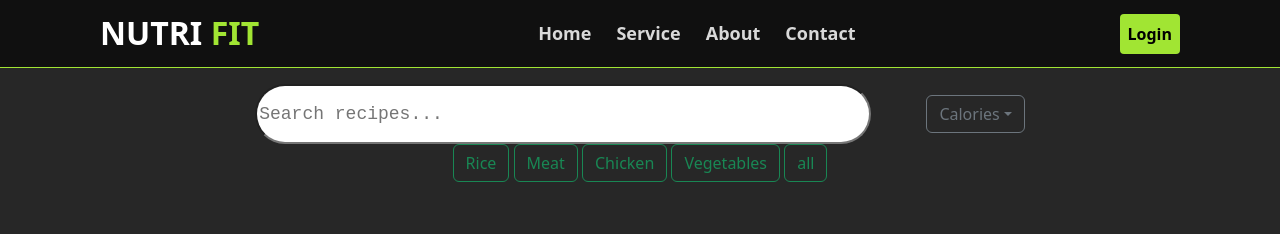
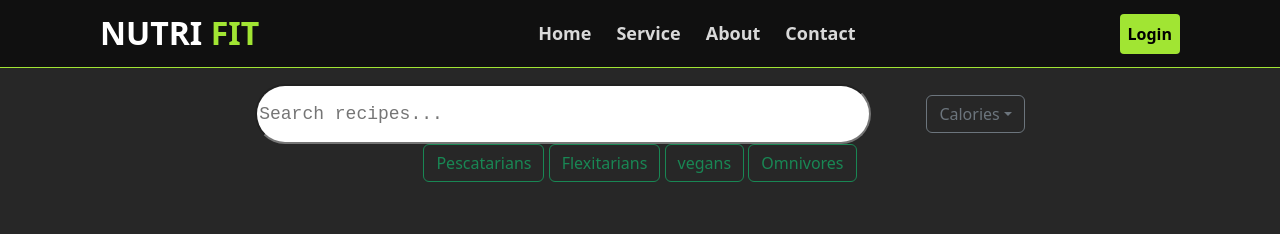
Before and after one commit to usfaql/MERAKI_Academy_Project_5_forked, a React (Create React App) app in the folder frontend/: page /recipe in a window 1280 px wide. Shown: the top 234 px of the page. Built offline with nearby package versions, Linux system fonts and the light colour scheme; no server answers.

Commit message:
show more..

```diff
--- a/frontend/src/components/Recipe/Recipe.js
+++ b/frontend/src/components/Recipe/Recipe.js
@@ -76,17 +76,6 @@ const Recipe = () => {
     setIsDropdownOpen(false);
   };
 
-  const addRecipeToSelection = (recipe) => {
-    setSelectedRecipes((prevSelection) => [...prevSelection, recipe]);
-  };
-
-  const calculateTotalCalories = () => {
-    const totalCalories = selectedRecipes.reduce(
-      (sum, recipe) => sum + recipe.recipe.calories,
-      0
-    );
-    return totalCalories;
-  };
   return (
     <div className="recipe">
       <div className="recipe_card">
@@ -148,32 +137,27 @@ const Recipe = () => {
           </Dropdown>
         </div>
         <div className="recipe_buttons">
+
           <Button
             variant="outline-success"
-            onClick={() => renderRecipes("rice")}
+            onClick={() => renderRecipes("fish")}
           >
-            Rice
+            Pescatarians
           </Button>{" "}
           <Button
             variant="outline-success"
-            onClick={() => renderRecipes("meat")}
+            onClick={() => renderRecipes("chicken","meet")}
           >
-            Meat
-          </Button>{" "}
-          <Button
-            variant="outline-success"
-            onClick={() => renderRecipes("chicken")}
-          >
-            Chicken
+            Flexitarians
           </Button>{" "}
           <Button
             variant="outline-success"
             onClick={() => renderRecipes("vegetable")}
           >
-            Vegetables
+            vegans
           </Button>{" "}
           <Button variant="outline-success" onClick={() => renderRecipes("")}>
-            all
+          Omnivores
           </Button>{" "}
         </div>
         <div className="card">
```
